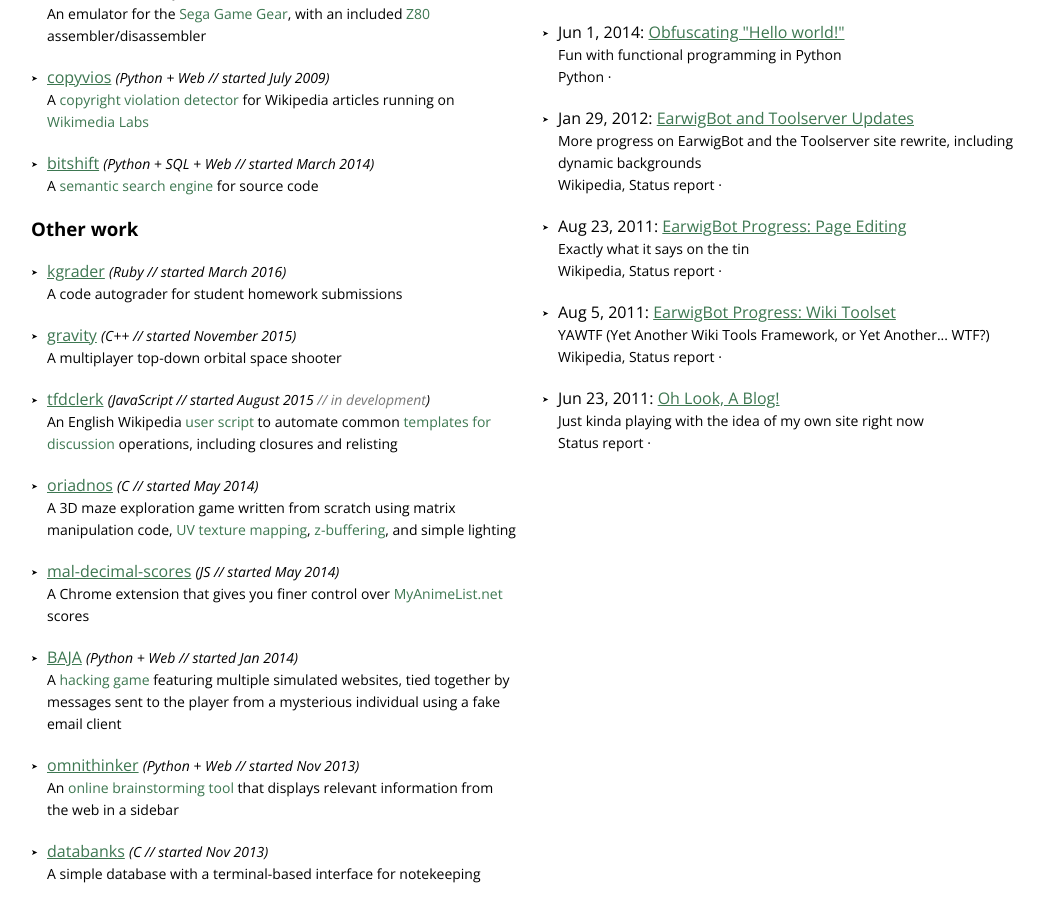
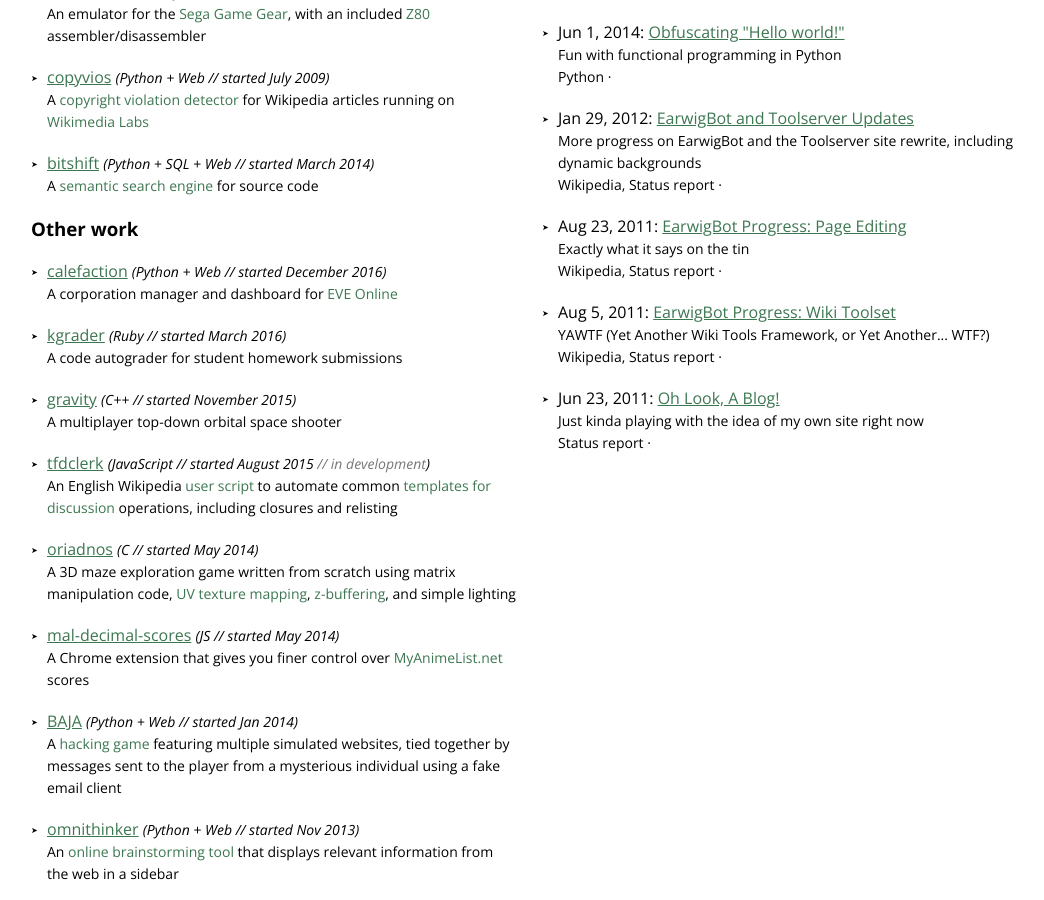
Before and after one commit to earwig/benkurtovic.com, a Jekyll site: the page built from index.html, in a window 1280 px wide and 900 px high, scrolled down 602 px. Shown: the whole window, without its empty margins (110-1154 px from the left). Built offline with Jekyll 4.4.1, drawn with Linux system fonts in a browser that asks for light colours; nearby versions of some CDN libraries; comment, search, counter and statistics services are not loaded.

Commit message:
+Calefaction

```diff
--- a/index.html
+++ b/index.html
@@ -24,6 +24,10 @@ projects:
           started:     March 2014
           description: A <a href="http://bitshift.it/">semantic search engine</a> for source code
     others:
+        - name:        calefaction
+          langs:       Python + Web
+          started:     December 2016
+          description: A corporation manager and dashboard for <a href="https://www.eveonline.com/">EVE Online</a>
         - name:        kgrader
           langs:       Ruby
           started:     March 2016
```
